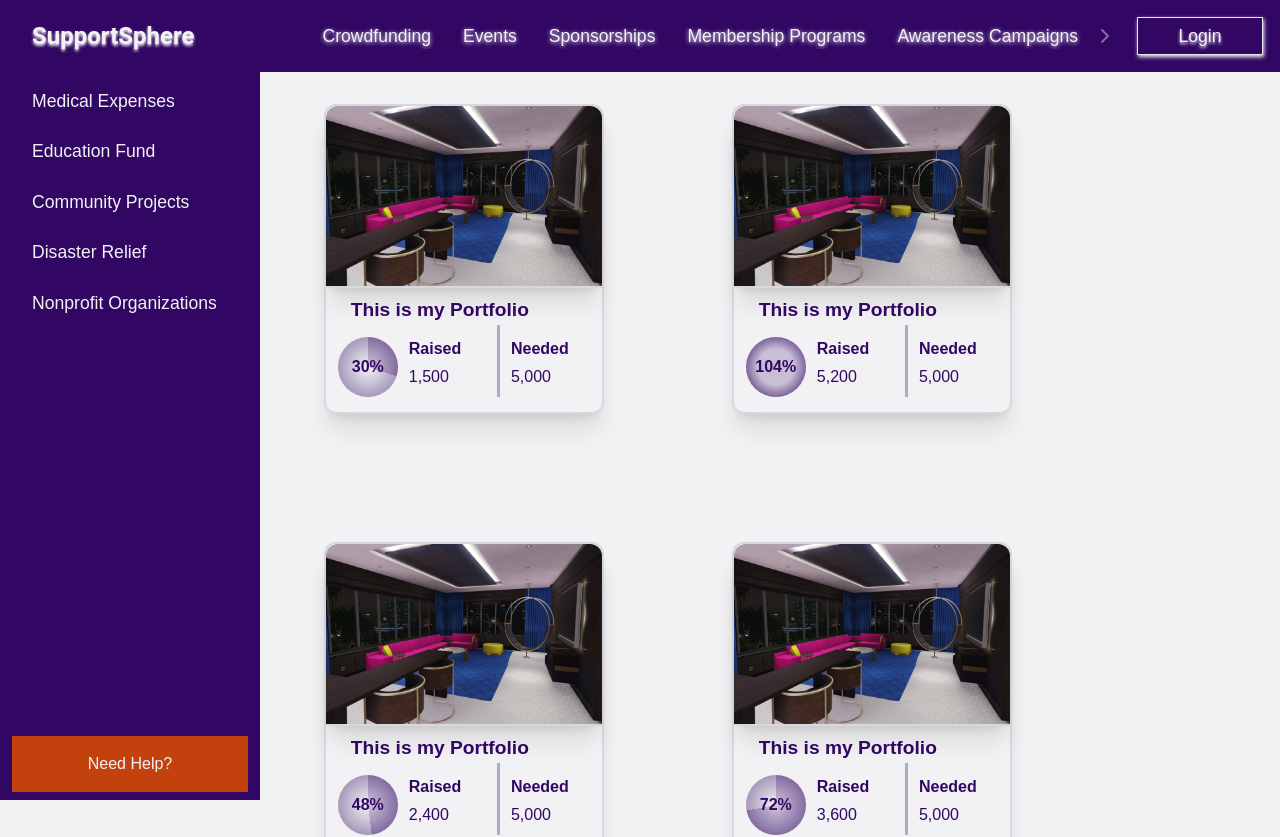
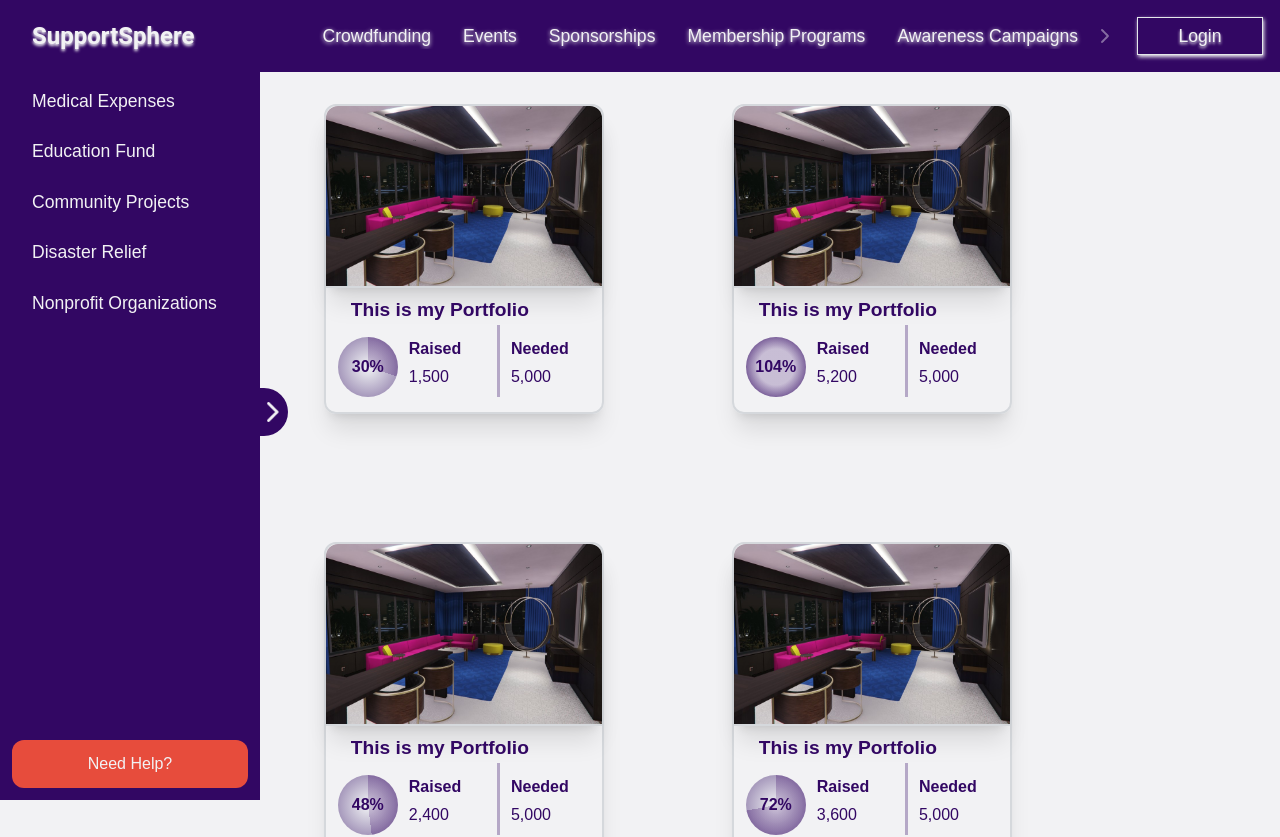
Before and after one commit to BharathVyaas/SupportSphere, a React (Create React App) app: page /crowdfunding in a window 1280 px wide. Shown: the top 837 px of the page. Built offline with nearby package versions, Linux system fonts and the light colour scheme; the HTML template or start-up script is replaced by a standard one.

Commit message:
add side nav close option

```diff
--- /dev/null
+++ b/src/context/index.js
@@ -0,0 +1 @@
+export * from "./sideNav";
--- /dev/null
+++ b/src/context/sideNav.js
@@ -0,0 +1,13 @@
+import { createContext, useState } from "react";
+
+export const sideNavContext = createContext({});
+
+export function SideNavProvider({ children }) {
+  const [showSideNav, setShowSideNav] = useState(true);
+
+  return (
+    <sideNavContext.Provider value={{ showSideNav, setShowSideNav }}>
+      {children}
+    </sideNavContext.Provider>
+  );
+}
--- a/src/hooks/use-reSize.js
+++ b/src/hooks/use-reSize.js
@@ -57,7 +57,7 @@ function useReSize() {
    */
   useEffect(() => {
     resizeHandler();
-  }, []);
+  }, [resizeHandler]);
 
   useEffect(() => {
     window.addEventListener("resize", resizeHandler);
--- a/src/index.css
+++ b/src/index.css
@@ -55,7 +55,7 @@
         rgba(255, 255, 255, 0.357) 60%,
         #32076360
       ),
-      conic-gradient(#32076350 80%, red 90%);
+      conic-gradient(#32076350 80%, #ecf0f1 90%);
   }
 }
 
--- a/src/pages/Fundraiser.js
+++ b/src/pages/Fundraiser.js
@@ -1,7 +1,8 @@
-import { Route, Routes, useLocation } from "react-router";
+import { Route, Routes } from "react-router";
 import CrowdFunding from "../components/CrowdFunding";
 import FundraiserMainNavigation from "../ui/FundrainserMainNavigation";
-import { Link } from "react-router-dom";
+import SideNav from "../ui/SideNav";
+import { SideNavProvider } from "../context";
 
 /**
  * Component for the Fundraiser page.
@@ -9,18 +10,6 @@ import { Link } from "react-router-dom";
  * @returns {JSX.Element} - The rendered component.
  */
 function Fundraiser() {
-  const { pathname } = useLocation();
-  const sideNavList = [
-    { id: 1, link: "medical-expenses", title: "Medical Expenses" },
-    { id: 2, link: "education-fund", title: "Education Fund" },
-    { id: 3, link: "community-projects", title: "Community Projects" },
-    { id: 4, link: "disaster-relief", title: "Disaster Relief" },
-    {
-      id: 5,
-      link: "nonprofit-organizations",
-      title: "Nonprofit Organizations",
-    },
-  ];
   return (
     <>
       {/* Header Section */}
@@ -36,25 +25,9 @@ function Fundraiser() {
 
       {/* Main Content Section */}
       <main className="container mx-auto mt-10">
-        <aside className="w-[260px] h-[91vh] fixed top-[9vh] left-0 text-bg flex flex-col justify-between bg-text">
-          <nav>
-            <ul className="mt-2">
-              {sideNavList.map((element) => (
-                <li className="px-8 py-2 mt-2" key={element.id}>
-                  <Link
-                    to={`${pathname}/${element.link}`}
-                    className="text-[1.1rem]"
-                  >
-                    {element.title}
-                  </Link>
-                </li>
-              ))}
-            </ul>
-          </nav>
-          <button className="mx-3 my-2 px-5 py-4 bg-orange-700">
-            Need Help?
-          </button>
-        </aside>
+        <SideNavProvider>
+          <SideNav />
+        </SideNavProvider>
         <Routes>
           <Route path="crowdfunding" element={<CrowdFunding />} />
           {/* Add other routes as needed */}
--- /dev/null
+++ b/src/ui/SideNav.js
@@ -0,0 +1,68 @@
+import { useContext } from "react";
+import { Link, useLocation } from "react-router-dom";
+import { AnimatePresence, motion } from "framer-motion";
+
+import arrow from "../assets/icons/arrow-down-active.png";
+
+import { sideNavContext } from "../context/sideNav";
+
+function SideNav() {
+  const { pathname } = useLocation();
+  const sideNavList = [
+    { id: 1, link: "medical-expenses", title: "Medical Expenses" },
+    { id: 2, link: "education-fund", title: "Education Fund" },
+    { id: 3, link: "community-projects", title: "Community Projects" },
+    { id: 4, link: "disaster-relief", title: "Disaster Relief" },
+    {
+      id: 5,
+      link: "nonprofit-organizations",
+      title: "Nonprofit Organizations",
+    },
+  ];
+
+  const { showSideNav, setShowSideNav } = useContext(sideNavContext);
+
+  return (
+    <AnimatePresence>
+      {showSideNav && (
+        <motion.aside
+          exit={{ x: -260, transition: { duration: 0.6 } }}
+          className="w-[260px] h-[91vh] fixed top-[9vh] left-0 text-bg flex flex-col justify-between bg-text"
+        >
+          <button
+            onClick={() => setShowSideNav(false)}
+            className="absolute w-7 h-12 -right-7 bottom-1/2 rounded-r-full grid place-content-center text-white bg-text"
+          >
+            <motion.img
+              animate={{ rotate: 270, x: -1.2 }}
+              exit={{ rotate: 90, x: 0 }}
+              src={arrow}
+              alt="arrow"
+              width="20"
+              height="15"
+            />
+          </button>
+          <nav>
+            <ul className="mt-2">
+              {sideNavList.map((element) => (
+                <li className="px-8 py-2 mt-2" key={element.id}>
+                  <Link
+                    to={`${pathname}/${element.link}`}
+                    className="text-[1.1rem]"
+                  >
+                    {element.title}
+                  </Link>
+                </li>
+              ))}
+            </ul>
+          </nav>
+          <button className="mx-3 my-3 py-3 bg-red rounded-xl">
+            Need Help?
+          </button>
+        </motion.aside>
+      )}
+    </AnimatePresence>
+  );
+}
+
+export default SideNav;
--- a/tailwind.config.js
+++ b/tailwind.config.js
@@ -3,6 +3,9 @@ module.exports = {
   content: ["./src/**/*.{html,js}"],
   theme: {
     extend: {
+      content: {
+        arrow: 'url("./assets/icons/arrow-down-active.png")',
+      },
       textShadow: {
         sm: "0 1px 2px #fff",
       },
@@ -13,6 +16,9 @@ module.exports = {
         lightText: "#32076350",
         accent: "#3498db",
         softPurple: "#d5d8dc",
+        red: "#e74c3c",
+        orange: "#f39c12",
+        purple: "#9b59b6",
       },
       fontFamily: {
         poppins: ["Poppins", "sans-serif"],
```
